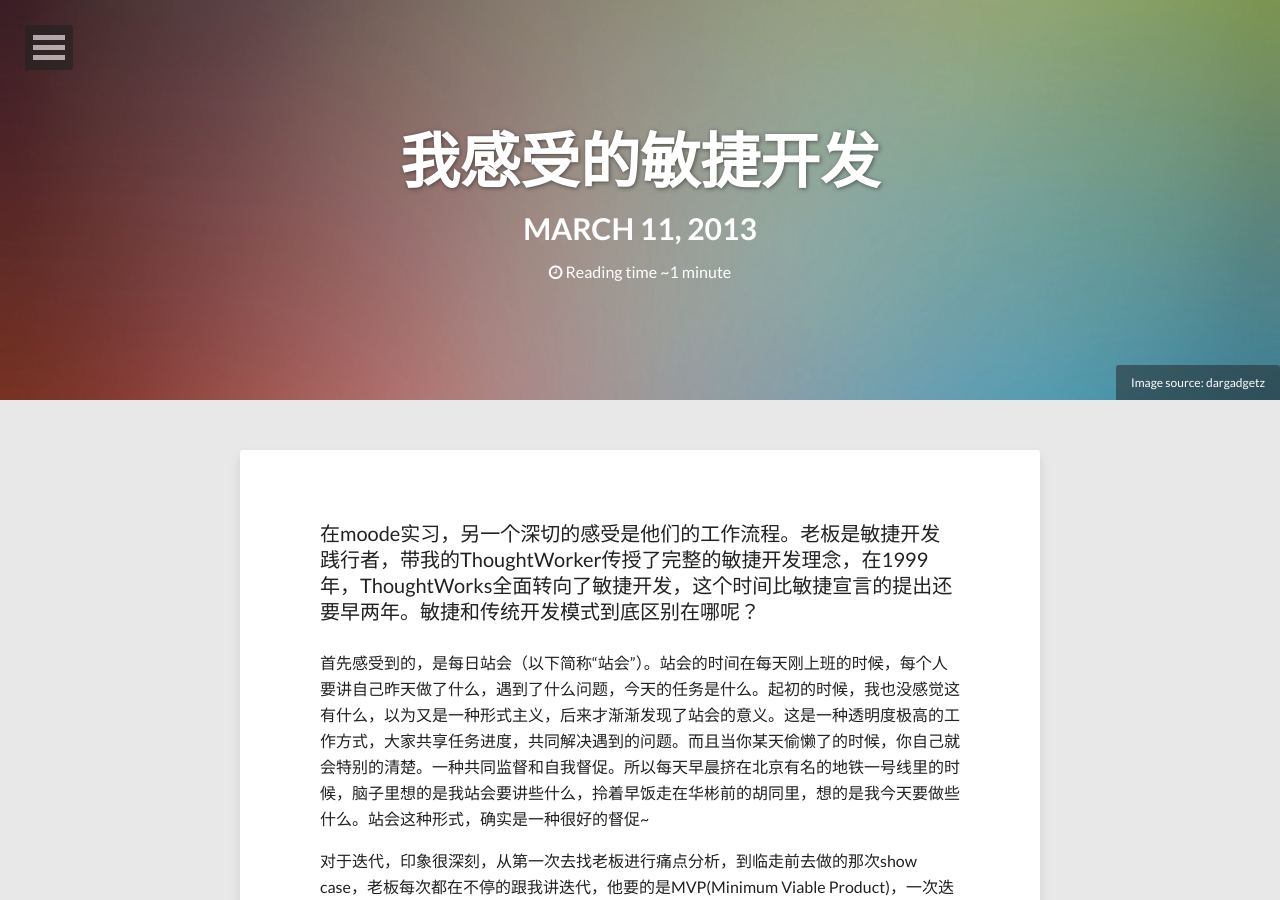
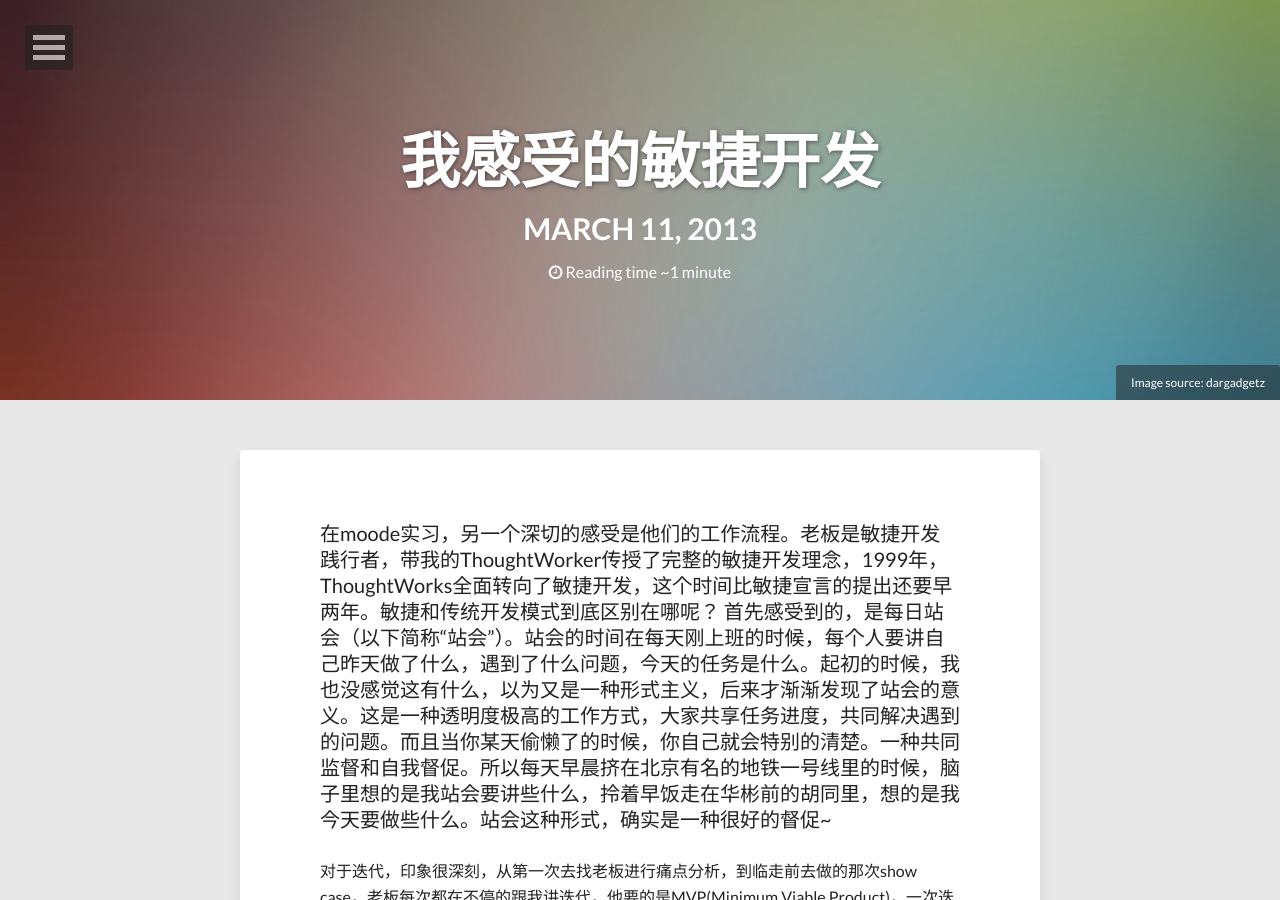
Before and after one commit to EnidYin/EnidYin.github.io, a Jekyll site: the page built from _posts/2013-03-11-My-Understandings-about-Agile.md, in a window 1280 px wide and 900 px high. Built offline with Jekyll 4.4.1, drawn with Linux system fonts in a browser that asks for light colours; nearby versions of some CDN libraries; comment, search, counter and statistics services are not loaded; some of the changed text lies outside the part shown.

```diff
--- a/_posts/2013-03-11-My-Understandings-about-Agile.md
+++ b/_posts/2013-03-11-My-Understandings-about-Agile.md
@@ -12,8 +12,7 @@ comments: true
 share: true
 ---
 
-在moode实习，另一个深切的感受是他们的工作流程。老板是敏捷开发践行者，带我的ThoughtWorker传授了完整的敏捷开发理念，在1999年，ThoughtWorks全面转向了敏捷开发，这个时间比敏捷宣言的提出还要早两年。敏捷和传统开发模式到底区别在哪呢？
-
+在moode实习，另一个深切的感受是他们的工作流程。老板是敏捷开发践行者，带我的ThoughtWorker传授了完整的敏捷开发理念，1999年，ThoughtWorks全面转向了敏捷开发，这个时间比敏捷宣言的提出还要早两年。敏捷和传统开发模式到底区别在哪呢？
 首先感受到的，是每日站会（以下简称“站会”）。站会的时间在每天刚上班的时候，每个人要讲自己昨天做了什么，遇到了什么问题，今天的任务是什么。起初的时候，我也没感觉这有什么，以为又是一种形式主义，后来才渐渐发现了站会的意义。这是一种透明度极高的工作方式，大家共享任务进度，共同解决遇到的问题。而且当你某天偷懒了的时候，你自己就会特别的清楚。一种共同监督和自我督促。所以每天早晨挤在北京有名的地铁一号线里的时候，脑子里想的是我站会要讲些什么，拎着早饭走在华彬前的胡同里，想的是我今天要做些什么。站会这种形式，确实是一种很好的督促~
 
 对于迭代，印象很深刻，从第一次去找老板进行痛点分析，到临走前去做的那次show case，老板每次都在不停的跟我讲迭代，他要的是MVP(Minimum Viable Product)，一次迭代要做的是最简可行化产品。
```
Also changed, not shown: other parts of _posts/2013-03-11-My-Understandings-about-Agile.md (+1 -1 lines).
